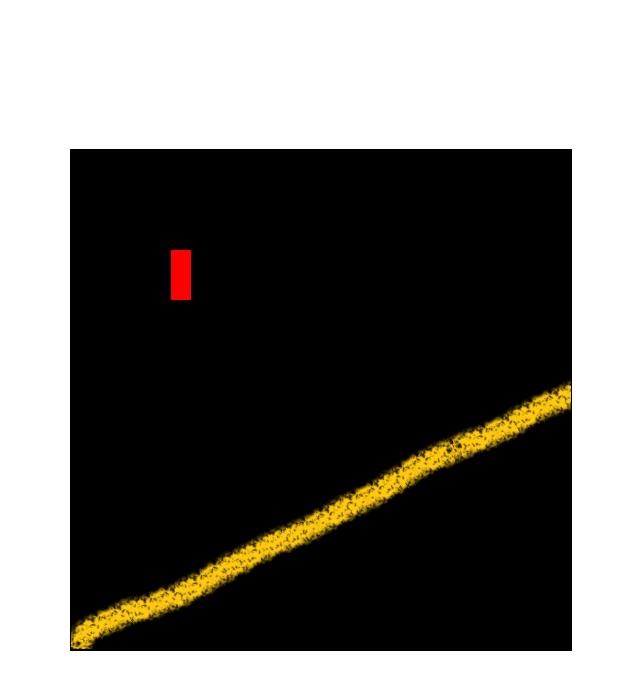
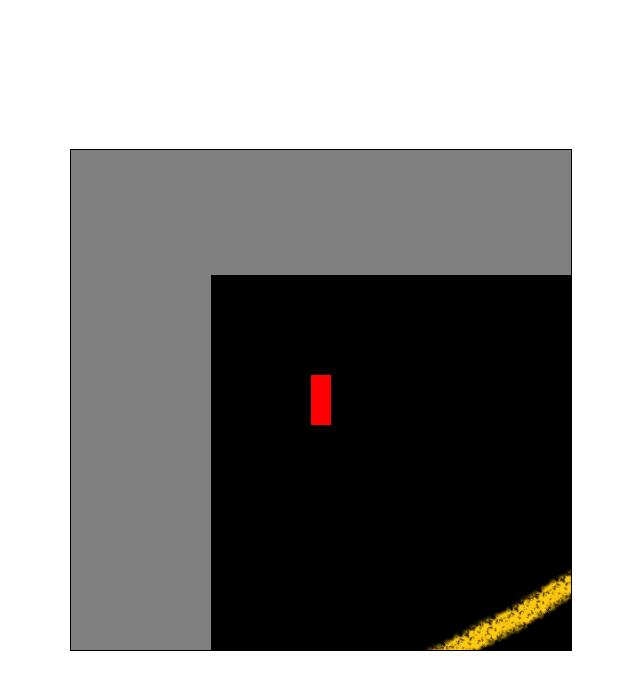
Before and after one commit to TheMrMares/game-zombies, a plain HTML site: page index.html in a window 1280 px wide. Shown: the whole page, without its empty margins (319-959 px from the left). Drawn offline with Linux system fonts and the light colour scheme.

Commit message:
Positions and camera impovements
Coordinates calculating system rebuilt, improved camera

```diff
--- a/game.js
+++ b/game.js
@@ -1,6 +1,6 @@
 document.addEventListener('DOMContentLoaded', function(){
     //Pre
-    var myCanvas = document.getElementById('myCanvas');
+    myCanvas = document.getElementById('myCanvas');
     ctx = myCanvas.getContext('2d');
     var gameInterval = window.setInterval(game, 1000/15);
     window.addEventListener('keydown', pushKey);
@@ -13,23 +13,39 @@ document.addEventListener('DOMContentLoaded', function(){
 //Inits
 function init(){
     myPlayer = new Player(100,100,20,50);
-    myBackground = new Background(0,0,res[0].width,res[0].height, res[0]);
+    myBackground = new Background(0,0,1000,500, res[0]);
 }
 
 //Game loop
 function game(){
+    //console.log('#X: '+myPlayer.x+' #Y: '+myPlayer.y+' #MW: '+myBackground.w+' #MH: '+myBackground.h);
     //Calculate
-    myBackground.x -= myPlayer.vx*10;
-    myBackground.y -= myPlayer.vy*10;
+    myPlayer.x += myPlayer.vx*10;
+    myPlayer.y += myPlayer.vy*10;
+    if(myPlayer.x < 0){
+        myPlayer.x = 0;
+    }
+    if(myPlayer.x > myBackground.w){
+        myPlayer.x = myBackground.w;
+    }
+    if(myPlayer.y < 0){
+        myPlayer.y = 0;
+    }
+    if(myPlayer.y > myBackground.h - myPlayer.h){
+        myPlayer.y = myBackground.h - myPlayer.h
+    }
+
+    myBackground.x = 0-myPlayer.x + myCanvas.width/2 - myPlayer.w/2;
+    myBackground.y = 0-myPlayer.y + myCanvas.height/2 - myPlayer.h/2;
 
     //Draw
-    ctx.fillStyle = 'black';
+    ctx.fillStyle = 'grey';
     ctx.fillRect(0,0,500,500);
 
     ctx.drawImage(myBackground.res, myBackground.x, myBackground.y);
 
     ctx.fillStyle = 'red';
-    ctx.fillRect(myPlayer.x,myPlayer.y,myPlayer.w,myPlayer.h);
+    ctx.fillRect(myCanvas.width/2 - myPlayer.w/2,myCanvas.height/2 - myPlayer.h/2,myPlayer.w,myPlayer.h);
 }
 
 //Objects
--- a/main.scss
+++ b/main.scss
@@ -14,7 +14,5 @@ html, body {
     transform: translate(-50%, -50%);
 }
 .resources {
-    img {
-        display: none;
-    }
+    display: none;
 }
```
